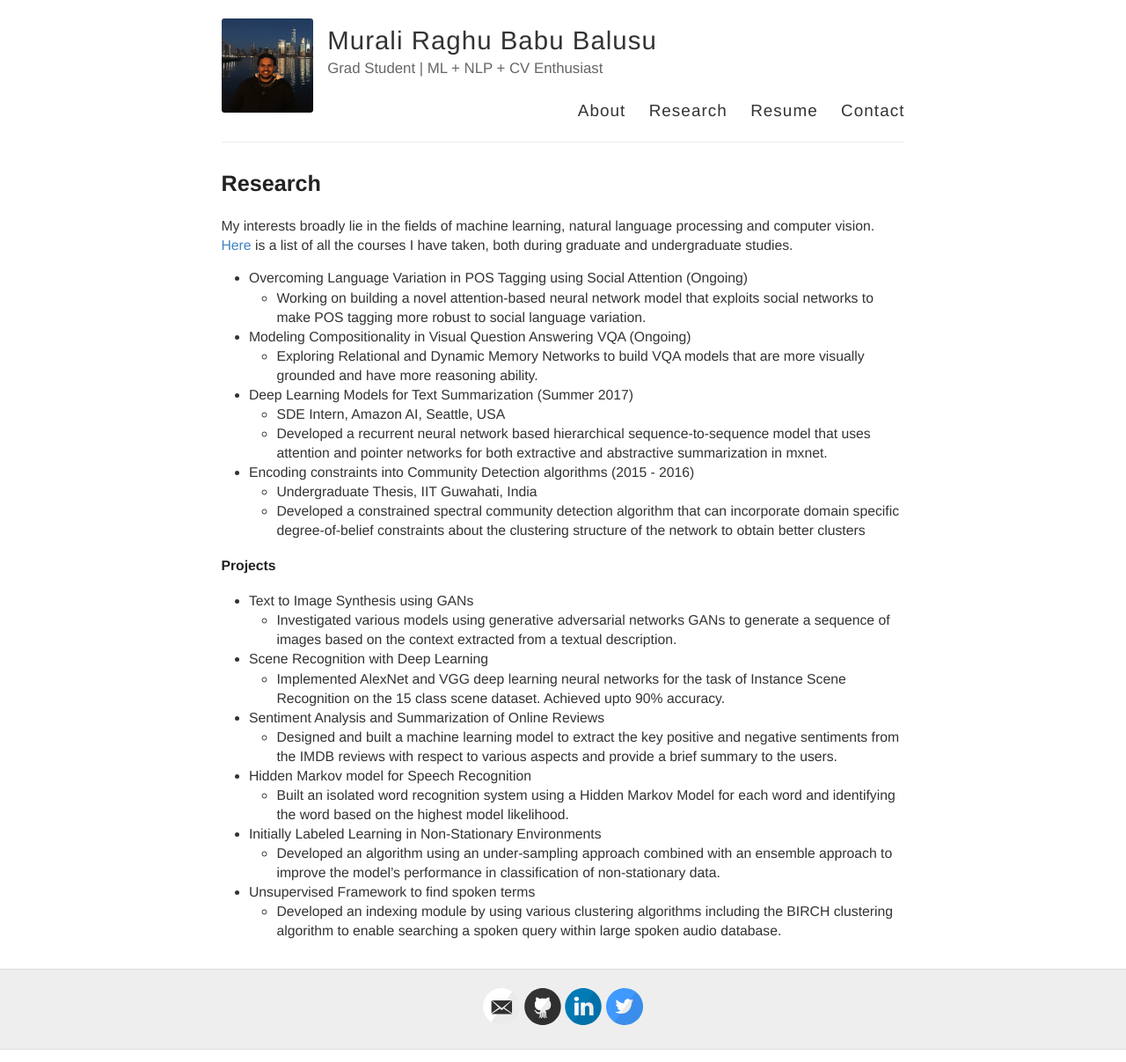
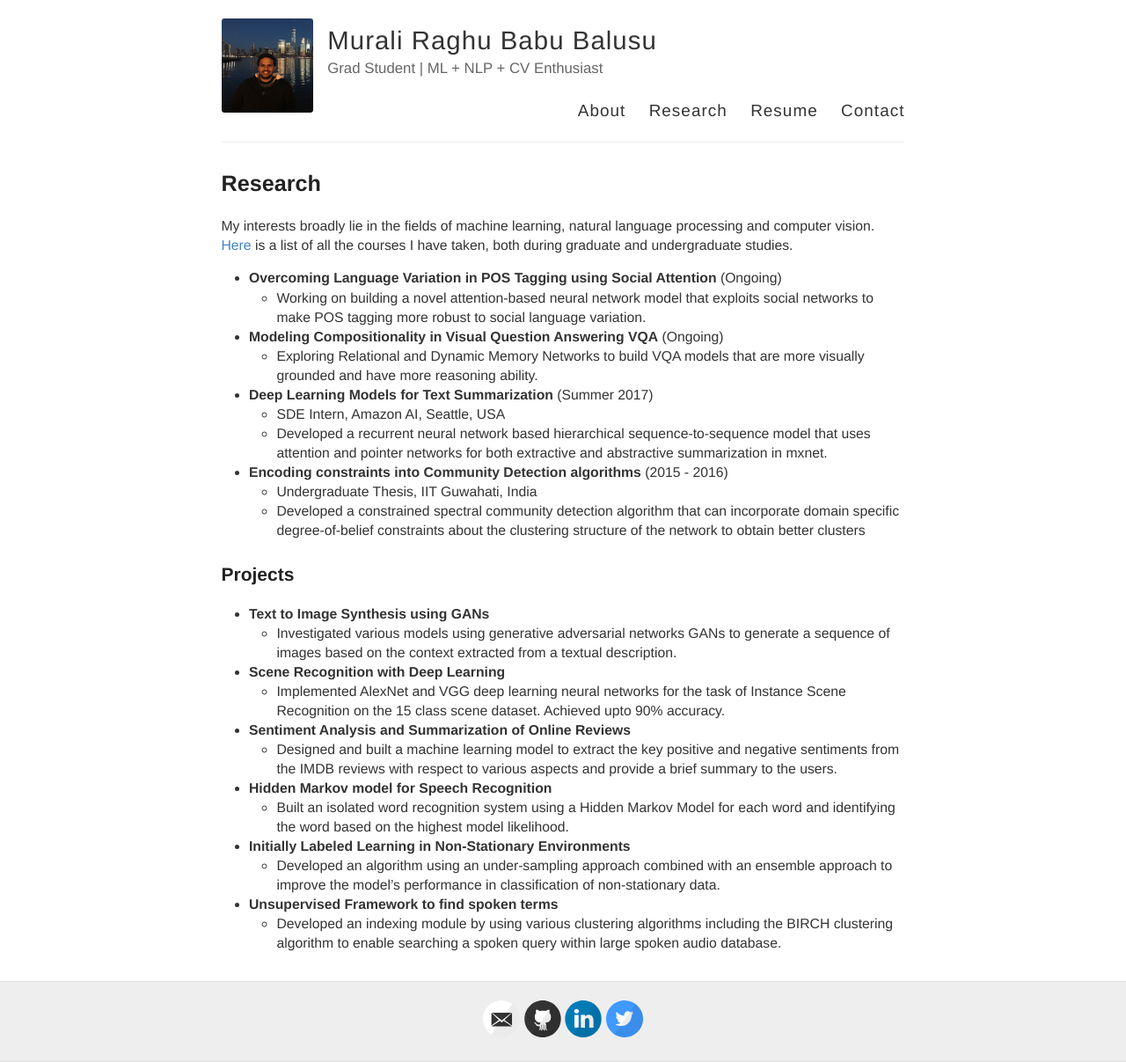
Before and after one commit to bmurali1994/bmurali1994.github.io, a Jekyll site: the page built from research/index.md, in a window 1280 px wide. Shown: the whole page at 88% size. Built offline with Jekyll 4.4.1, drawn with Linux system fonts in a browser that asks for light colours.

```diff
--- a/research/index.md
+++ b/research/index.md
@@ -7,47 +7,47 @@ permalink: /research/
 My interests broadly lie in the fields of machine learning, natural language processing and computer vision.
 [Here](/research/courses/) is a list of all the courses I have taken, both during graduate and undergraduate studies.
 
-- Overcoming Language Variation in POS Tagging using Social Attention (Ongoing)
+- **Overcoming Language Variation in POS Tagging using Social Attention** (Ongoing)
 	- Working on building a novel attention-based neural network model that exploits social networks to make
 POS tagging more robust to social language variation.
 
-- Modeling Compositionality in Visual Question Answering VQA (Ongoing)
+- **Modeling Compositionality in Visual Question Answering VQA** (Ongoing)
 	- Exploring Relational and Dynamic Memory Networks to build VQA models that are more visually grounded
 and have more reasoning ability.
 
-- Deep Learning Models for Text Summarization (Summer 2017)
+- **Deep Learning Models for Text Summarization** (Summer 2017)
 	- SDE Intern, Amazon AI, Seattle, USA
 	- Developed a recurrent neural network based hierarchical sequence-to-sequence model that uses attention
 and pointer networks for both extractive and abstractive summarization in mxnet.
 
-- Encoding constraints into Community Detection algorithms (2015 - 2016)
+- **Encoding constraints into Community Detection algorithms** (2015 - 2016)
 	- Undergraduate Thesis, IIT Guwahati, India
 	- Developed a constrained spectral community detection algorithm that can incorporate domain specific
 degree-of-belief constraints about the clustering structure of the network to obtain better clusters
 
 
 
-###### Projects
+### Projects
 
-- Text to Image Synthesis using GANs
+- **Text to Image Synthesis using GANs**
 	- Investigated various models using generative adversarial networks GANs to generate a sequence of images
 based on the context extracted from a textual description.
 
-- Scene Recognition with Deep Learning
+- **Scene Recognition with Deep Learning**
 	- Implemented AlexNet and VGG deep learning neural networks for the task of Instance Scene Recognition
 on the 15 class scene dataset. Achieved upto 90% accuracy.
 
-- Sentiment Analysis and Summarization of Online Reviews
+- **Sentiment Analysis and Summarization of Online Reviews**
 	- Designed and built a machine learning model to extract the key positive and negative sentiments from the
 IMDB reviews with respect to various aspects and provide a brief summary to the users.
 
-- Hidden Markov model for Speech Recognition
+- **Hidden Markov model for Speech Recognition**
 	- Built an isolated word recognition system using a Hidden Markov Model for each word and identifying the
 word based on the highest model likelihood.
 
-- Initially Labeled Learning in Non-Stationary Environments
+- **Initially Labeled Learning in Non-Stationary Environments**
 	- Developed an algorithm using an under-sampling approach combined with an ensemble approach to improve
 the model’s performance in classification of non-stationary data.
 
-- Unsupervised Framework to find spoken terms
+- **Unsupervised Framework to find spoken terms**
 	- Developed an indexing module by using various clustering algorithms including the BIRCH clustering algorithm to enable searching a spoken query within large spoken audio database.
```
